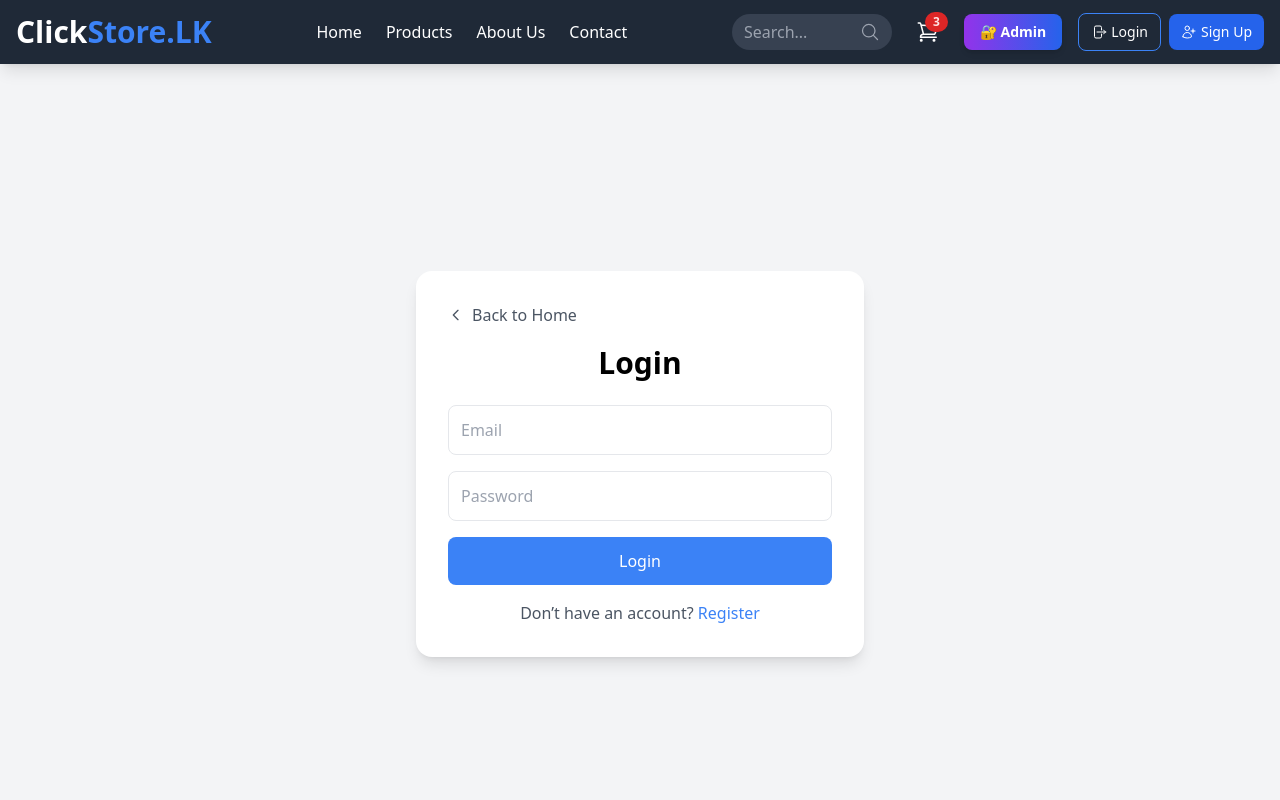
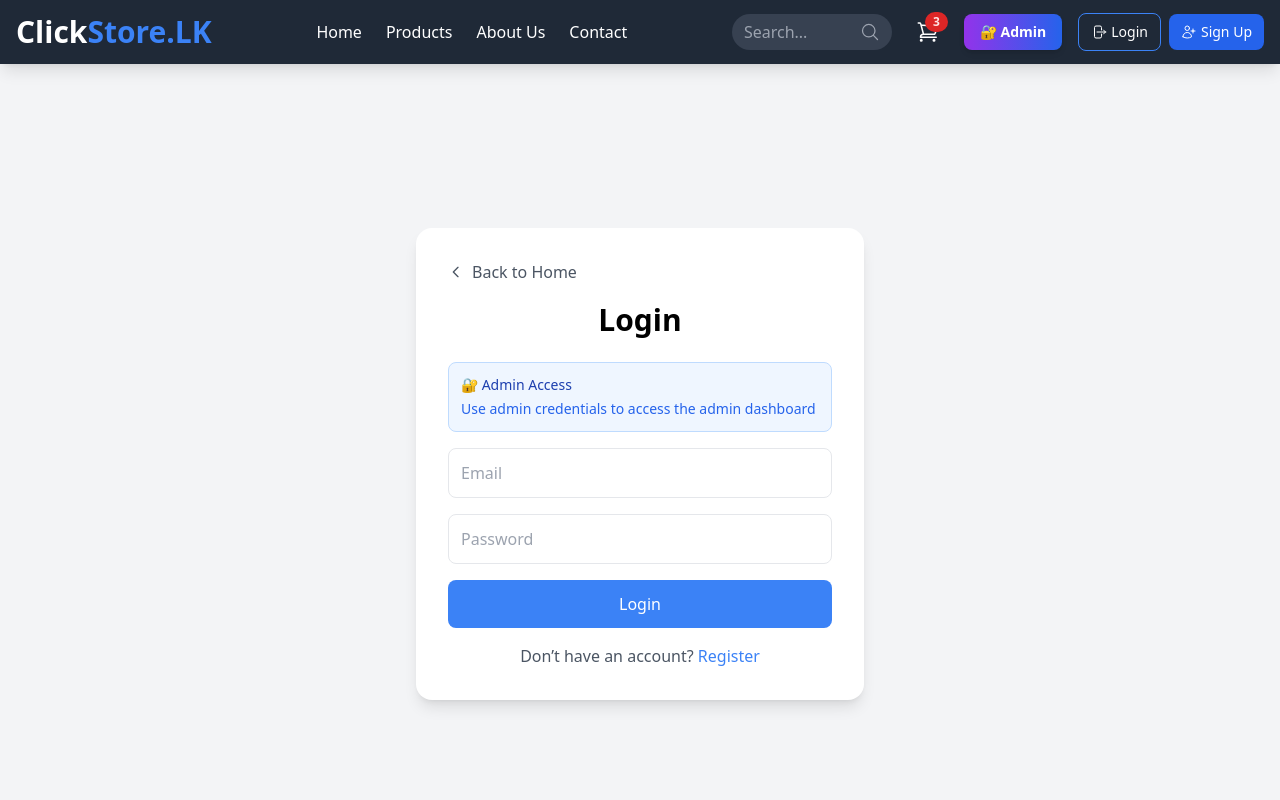
Before and after one commit to tashindudasanayake/E-commerce-web-sriluck_Automatiom-, a React (Vite) app in the folder Frontend/frontend/: page /login in a window 1280 px wide. Shown: the top 800 px of the page. Built offline with nearby package versions, Linux system fonts and the light colour scheme.

Commit message:
feat: Enhance login page with user type redirection and admin access information

```diff
--- a/Frontend/frontend/src/pages/login.jsx
+++ b/Frontend/frontend/src/pages/login.jsx
@@ -30,7 +30,8 @@ export default function Login() {
       setMessage(result.message);
       // Small delay to show success message before redirecting
       setTimeout(() => {
-        navigate('/');
+        // Redirect based on user type
+        navigate(result.redirectTo || '/');
       }, 1000);
     } else {
       setMessage(result.message);
@@ -55,6 +56,12 @@ export default function Login() {
         </div>
 
         <h2 className="text-3xl font-bold mb-6 text-center">Login</h2>
+
+        {/* Admin Info */}
+        <div className="mb-4 p-3 bg-blue-50 border border-blue-200 rounded-lg text-sm">
+          <p className="text-blue-800 font-medium mb-1">🔐 Admin Access</p>
+          <p className="text-blue-600">Use admin credentials to access the admin dashboard</p>
+        </div>
 
         {/* Message Display */}
         {message && (
```
